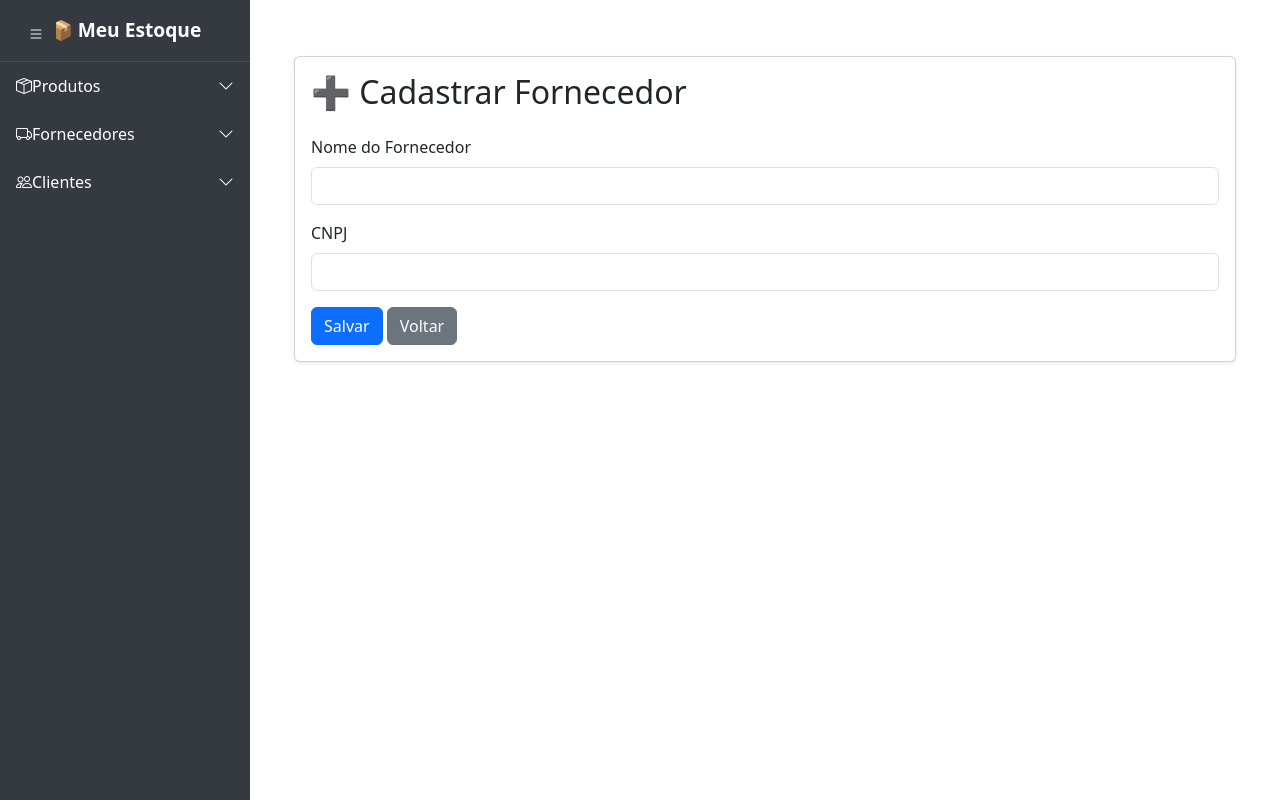
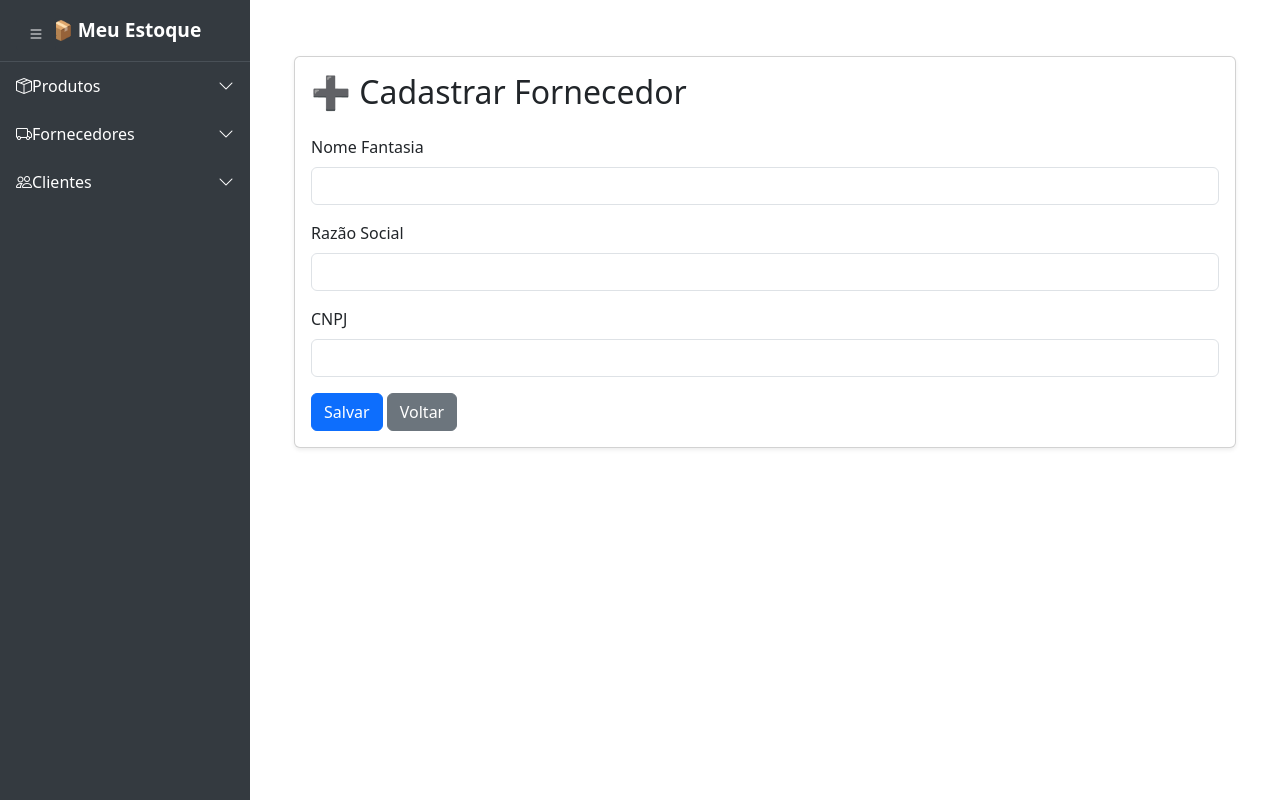
Before and after one commit to nordffa/projeto-final-impacta, a Flask app: page /fornecedor/cadastrar in a window 1280 px wide. Run offline with Flask 3, Linux system fonts and the light colour scheme.

Commit message:
Melhorias no codigo

```diff
--- a/app.py
+++ b/app.py
@@ -69,8 +69,9 @@ def cadastrar_cliente():
 @app.route("/fornecedor/cadastrar", methods=["GET", "POST"])
 def fornecedor_cadastrar():
     if request.method == "POST":
-        nome = request.form["nome"]
-        cnpj = request.form["cpf"]
+        nome_fantasia = request.form["nome_fantasia"]
+        razao_social = request.form["razao_social"]
+        cnpj = request.form["cnpj"]
         return redirect(url_for("index"))
     return render_template("fornecedor_cadastrar.html")
 
--- a/templates/fornecedor_cadastrar.html
+++ b/templates/fornecedor_cadastrar.html
@@ -7,8 +7,12 @@
             <h2 class="card-title mb-4">➕ Cadastrar Fornecedor</h2>
             <form method="post">
                 <div class="mb-3">
-                    <label class="form-label">Nome do Fornecedor</label>
-                    <input type="text" name="nome" class="form-control" required>
+                    <label class="form-label">Nome Fantasia</label>
+                    <input type="text" name="nome_fantasia" class="form-control" required>
+                </div>
+                <div class="mb-3">
+                    <label class="form-label">Razão Social</label>
+                    <input type="text" name="razao_social" class="form-control" required>
                 </div>
                 <div class="mb-3">
                     <label class="form-label">CNPJ</label>
@@ -16,7 +20,7 @@
                 </div>
 
                 <button type="submit" class="btn btn-primary">Salvar</button>
-                <a href="{{ url_for('index') }}" class="btn btn-secondary">Voltar</a>
+                <a href="#" class="btn btn-secondary">Voltar</a>
             </form>
         </div>
     </div>
--- a/templates/listar_fornecedores.html
+++ b/templates/listar_fornecedores.html
@@ -14,6 +14,7 @@
                     <th>Nome Fantasia</th>
                     <th>Razao Social</th>
                     <th>CNPJ</th>
+                    <th>Ações</th>
                 </tr>
             </thead>
             <tbody>
```
